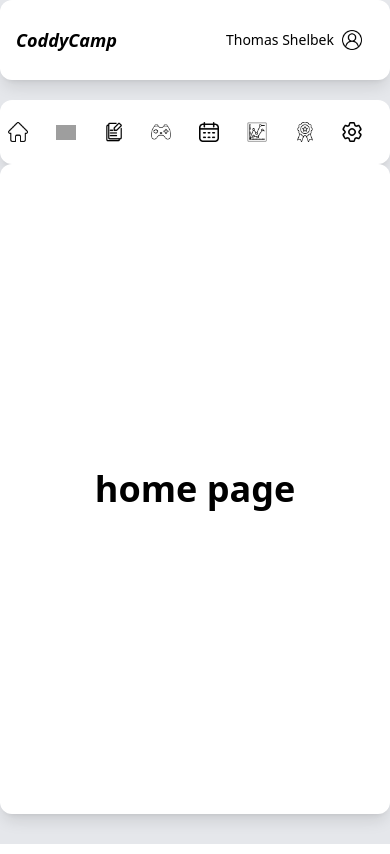
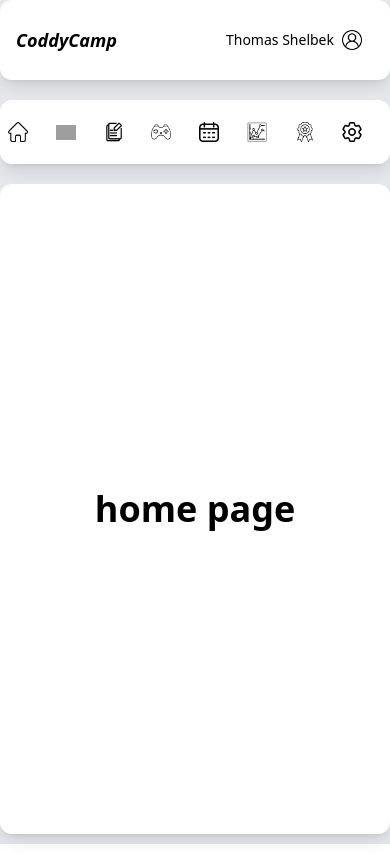
Before and after one commit to hojiakbarsobirov/LSM-Sites, a React (Vite) app: page / in a window 390 px wide. Built offline with nearby package versions, Linux system fonts and the light colour scheme; grey boxes are pictures that could not be loaded.

Commit message:
aldjfklasjfklasdklfasklfjasf

```diff
--- a/src/components/Layout/Layout.jsx
+++ b/src/components/Layout/Layout.jsx
@@ -10,7 +10,7 @@ const Layout = () => {
                 <NavbarPage />
                 <div className=' w-full h-auto sm:flex-wrap md:flex lg:flex xl:flex justify-center items-start md:space-y-0 lg:space-y-0 sm:space-y-5 gap-5 py-5'>
                     <Pages />
-                    <div data-aos="fade-left" className='bg-white sm:w-full md:w-[92%] lg:w-[78%] xl:w-[80%] h-[77vh] rounded-xl shadow-lg'>
+                    <div data-aos="fade-left" className='bg-white sm:w-full md:w-[92%] lg:w-[78%] xl:w-[80%] h-[77vh] rounded-xl shadow-lg mt-5'>
                         <Outlet />
                     </div>
                 </div>
```
